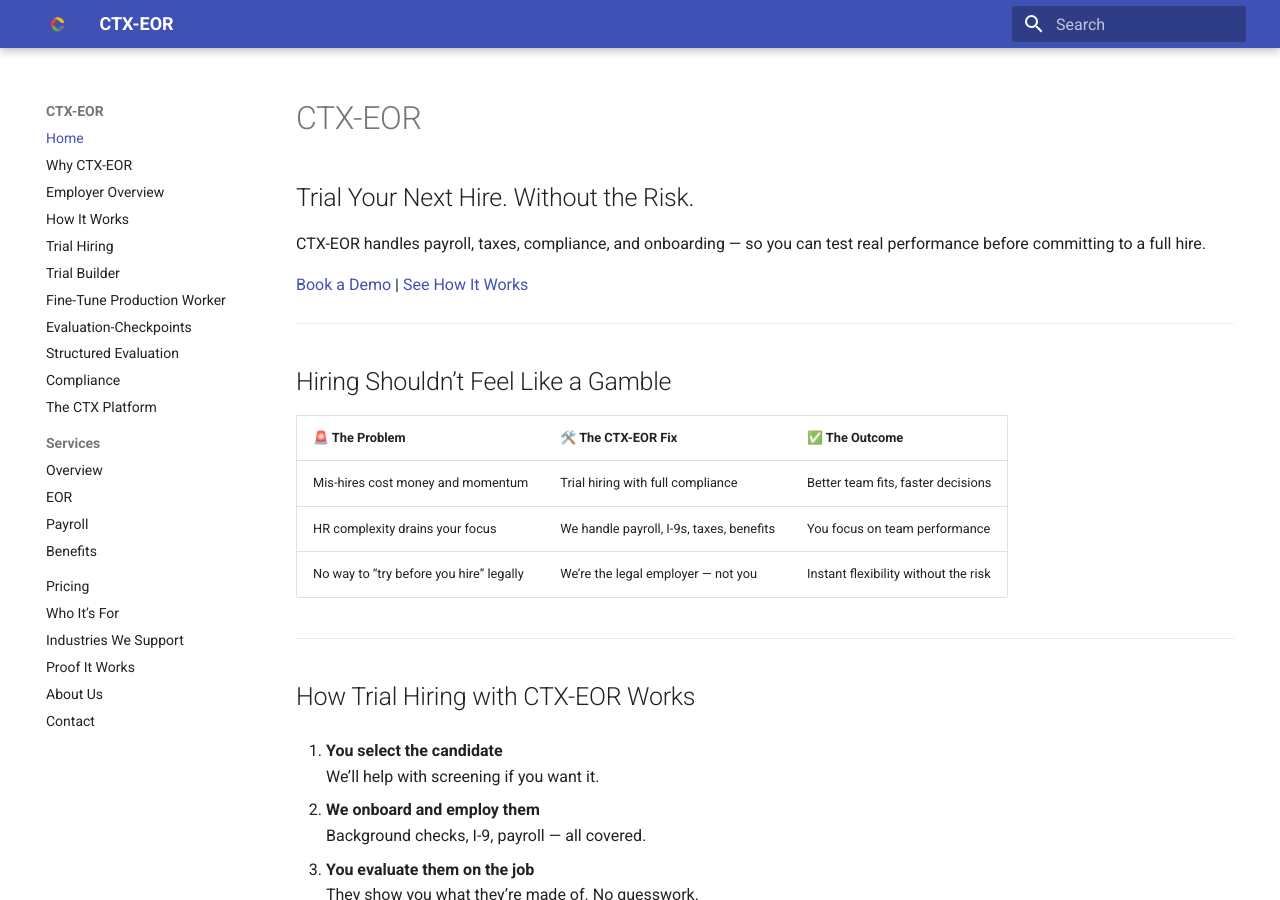
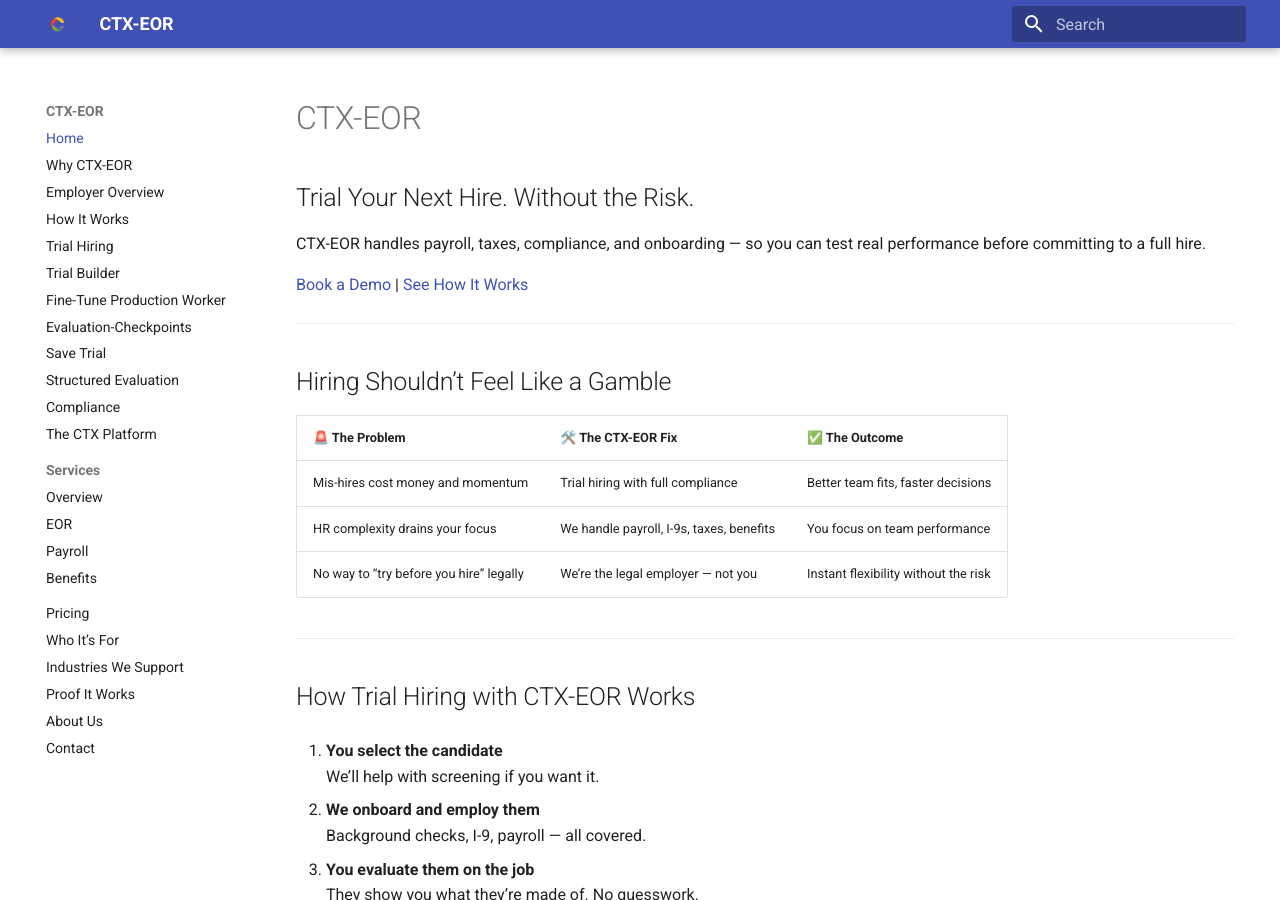
Before and after one commit to cirrusflyer275ds/ctx-eor-site, an MkDocs documentation site: the page built from docs/index.md, in a window 1280 px wide and 900 px high. Built offline with MkDocs 1.6.1 and Material for MkDocs 9.7.7, drawn with Linux system fonts in a browser that asks for light colours.

Commit message:
Update mkdocs.yml

```diff
--- a/mkdocs.yml
+++ b/mkdocs.yml
@@ -33,6 +33,7 @@ nav:
   - Trial Builder: trial-builder.md
   - Fine-Tune Production Worker: fine-tune-production-worker.md
   - Evaluation-Checkpoints: evaluation-checkpoints.md
+  - Save Trial: save-and-share.md
   - Structured Evaluation: structured-evaluation.md
   - Compliance: compliance.md
   - The CTX Platform: platform.md
```
